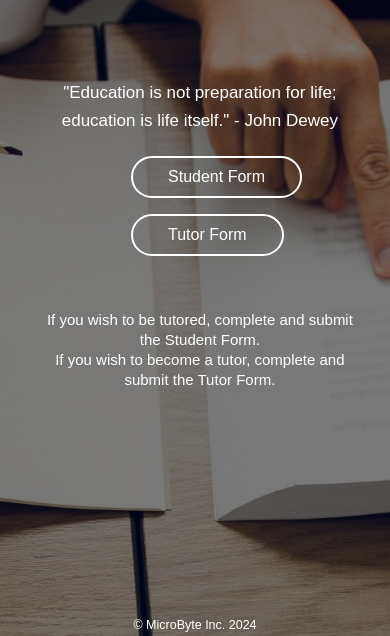
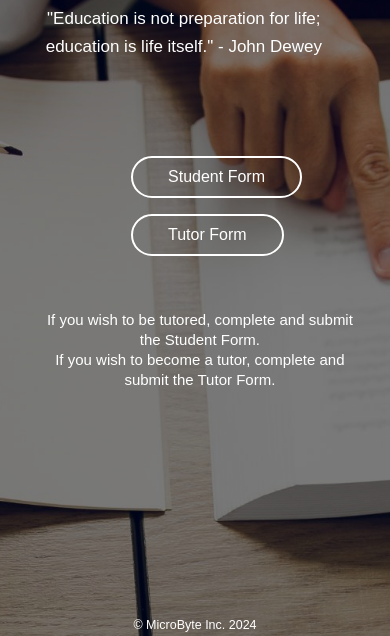
Before and after one commit to Rchitect1/ISU_GRADE_12, a plain HTML site: page templates/index.html in a window 390 px wide. Shown: the part 208-844 px from the top of the page. Drawn offline with Linux system fonts and the light colour scheme; files that its build step writes are made by us from their sources; files whose address does not match are found by name.

Commit message:
css update

```diff
--- a/static/styles.css
+++ b/static/styles.css
@@ -141,9 +141,8 @@ p1 {
 }
 
 .content p {
-    position: absolute;
-    top: 46.5%;
-    left: 9.5%;
+    position:relative;
+    margin-top: 2%;
     font-size: 25px;
     max-width: 500px;
     line-height: 28px;
@@ -192,7 +191,7 @@ p1 {
     display: inline-block;
 }
 
-.btn {
+.content .btn {
     position: relative;
     top: 120%;
     border: 2px solid #fff;
@@ -304,10 +303,6 @@ p1.slide-left.delay {
     font-weight: 50;
 }
 
-/* Responsive Styles */
-@media (max-width: 1200px) {
-
-}
 
 @media (max-width: 992px) {
 
@@ -330,12 +325,10 @@ p1.slide-left.delay {
         font-size: 50px;
     }
     .content p{
-        margin-top: -7.5%;
-        font-size: 25px;
+        margin-top: 5%;
     }
     .content p1 {
-        margin-top: -5%;
-        font-size: 15px;
+        margin-top: 2%;
     }
 
     .content .links{
@@ -346,9 +339,7 @@ p1.slide-left.delay {
 
 @media (max-width: 768px) {
 
-    .matches{
 
-    }
 
       nav {
         position: absolute;
@@ -473,8 +464,7 @@ p1.slide-left.delay {
     }
 
     .content p{
-        margin-top: -15%;
-        font-size: 25px;
+        margin-top: 5%;
     }
     .content p1 {
         margin-top: -10%;
@@ -538,11 +528,6 @@ p1.slide-left.delay {
 
     }
 
-    .content p{
-        margin-top: -20%;
-        font-size: 25px;
-
-    }
     .content p1 {
         margin-top: -15%;
         font-size: 15px;
@@ -585,7 +570,6 @@ p1.slide-left.delay {
 
     .content p{
         text-align: center;
-        margin-top: -40%;
         font-size: 17px;
         margin-right: 7%;
 
@@ -630,7 +614,6 @@ p1.slide-left.delay {
 
     .content p{
         text-align: center;
-        margin-top: -27%;
         font-size: 17px;
         margin-right: 7%;
 
```
Also changed, not shown: 3 other files.
